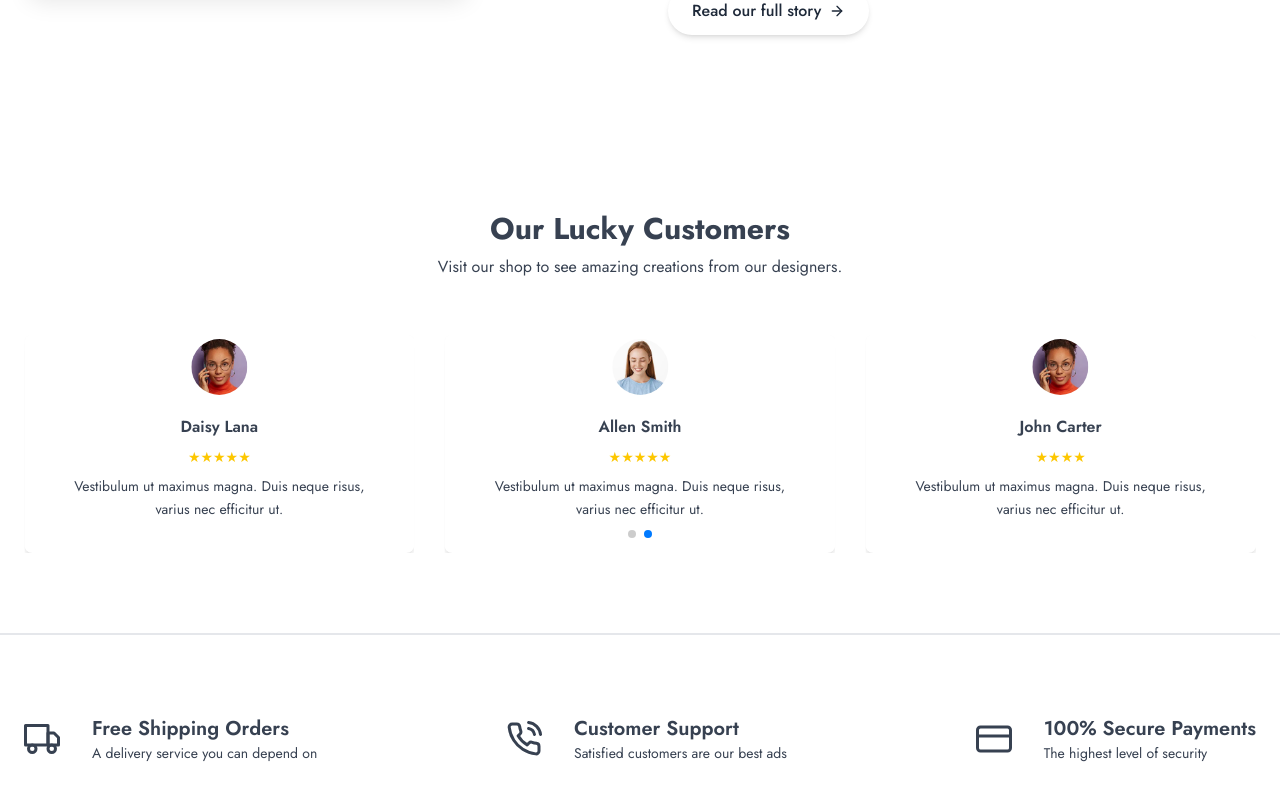
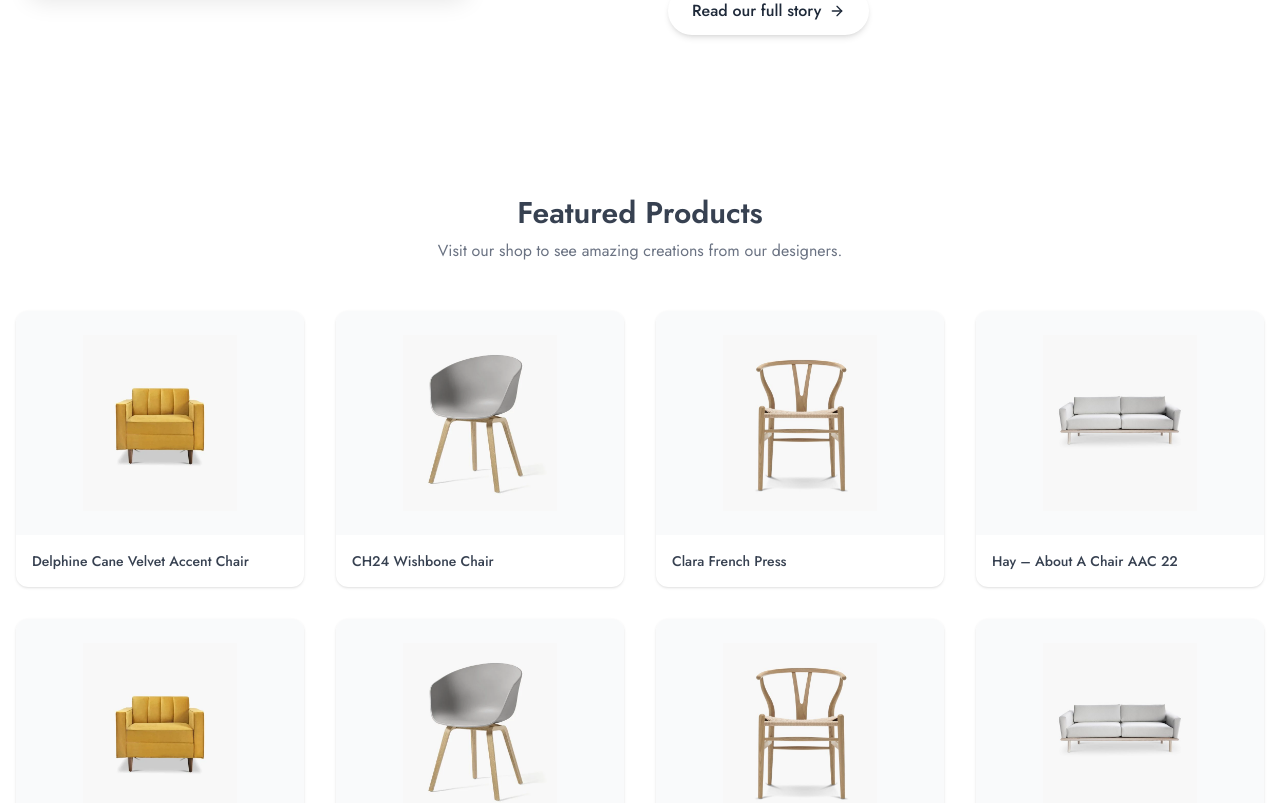
Before and after one commit to Ram-india/furniture-website, a React (Vite) app: page / in a window 1280 px wide. Shown: the part 1420-2223 px from the top of the page. Built offline with nearby package versions, Linux system fonts and the light colour scheme.

Commit message:
featured products added in hoe page

```diff
--- a/src/pages/Home.jsx
+++ b/src/pages/Home.jsx
@@ -16,6 +16,7 @@ const Home = () => {
 
     <Hero/>
     <HomeAbout/>
+    <FeaturedProducts/>
 
     </>
   )
```
